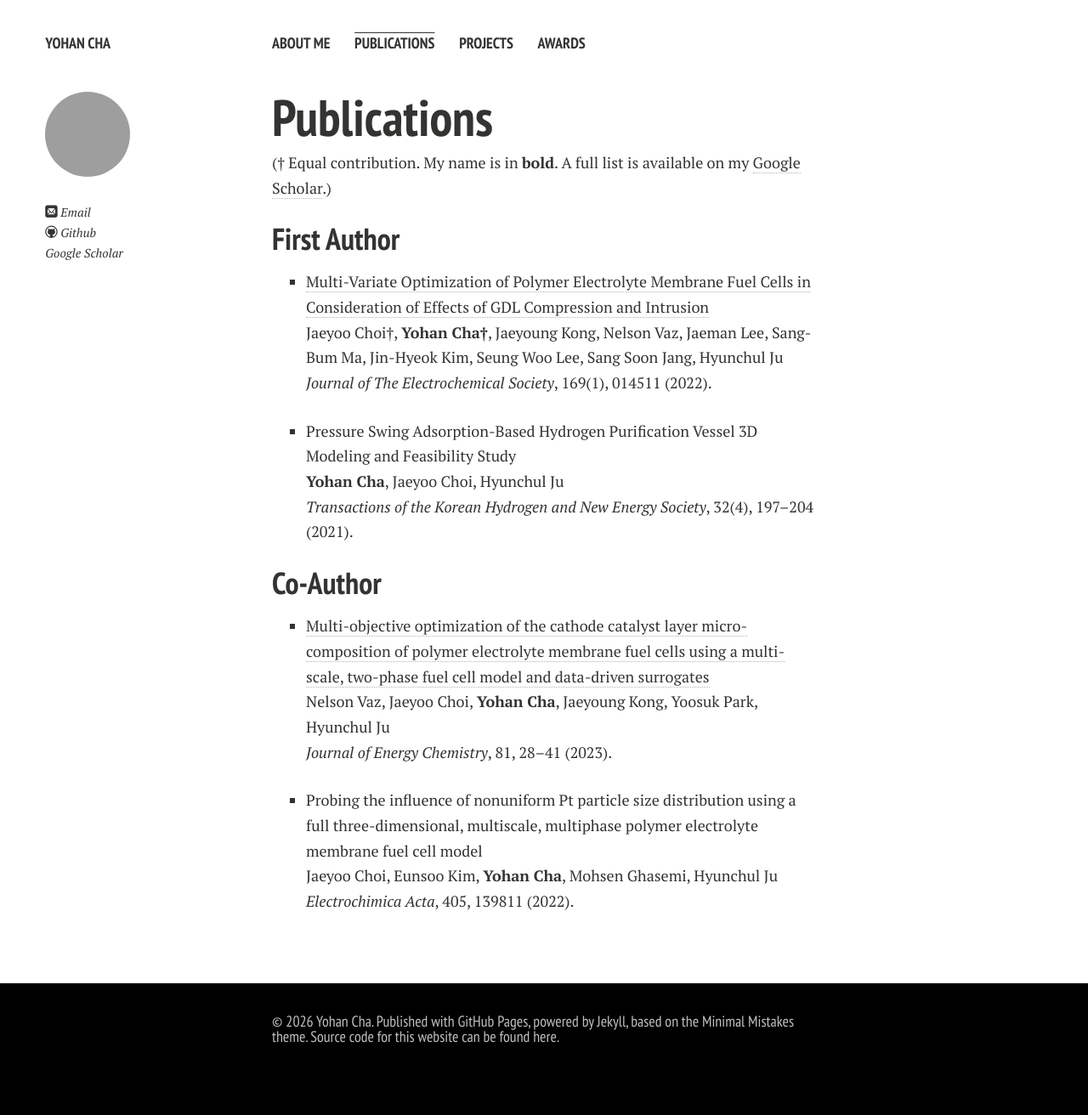
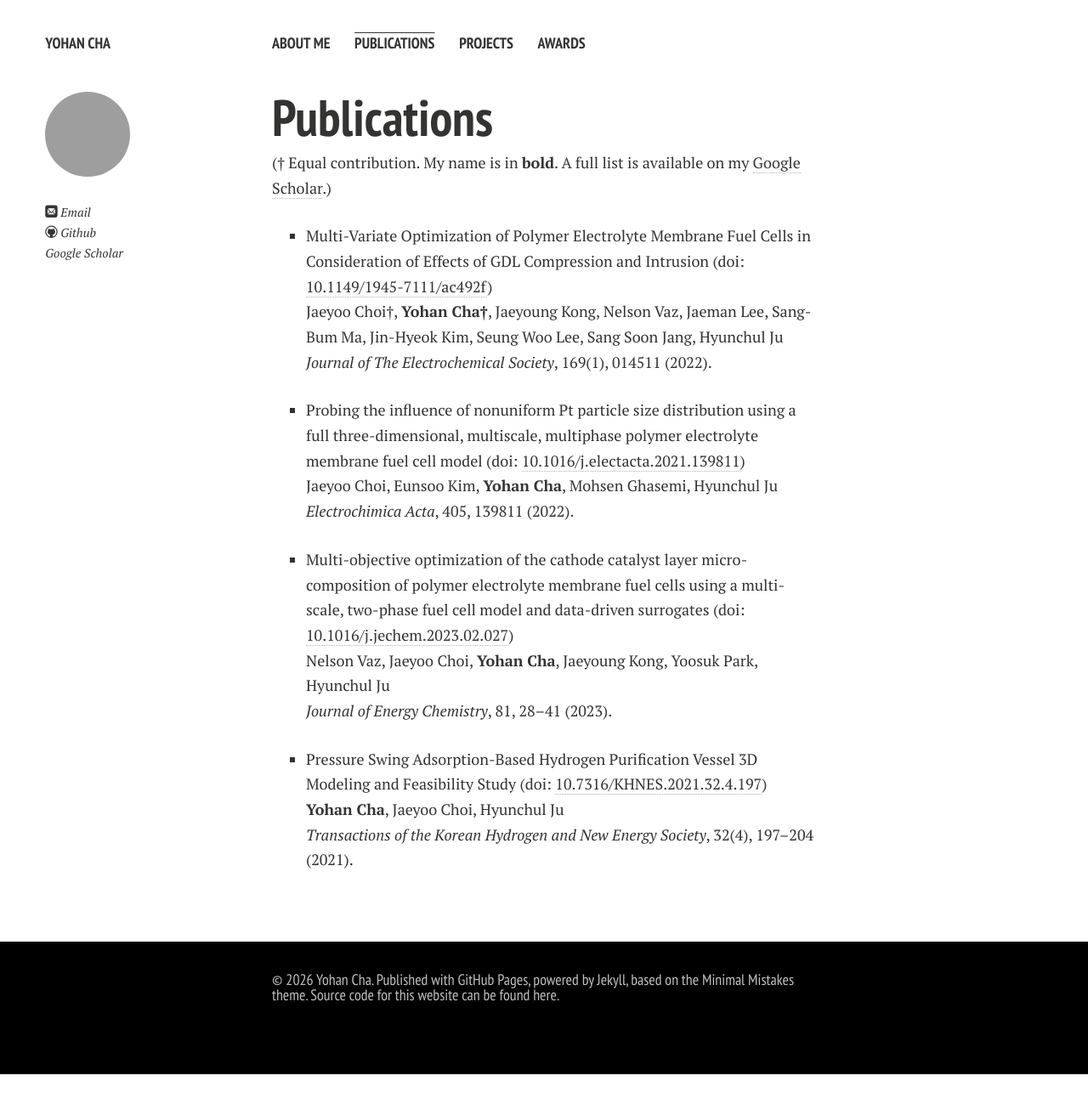
Before and after one commit to powerfulsmooth/powerfulsmooth.github.io, a Jekyll site: the page built from publications.md, in a window 1280 px wide. Shown: the whole page at 85% size. Built offline with Jekyll 4.4.1, drawn with Linux system fonts in a browser that asks for light colours; nearby versions of some CDN libraries; comment, search, counter and statistics services are not loaded; a style sheet for code colours, icons or effects is not loaded; after the commit the page ends 1264 px from its top, so only the background shows below that.

Commit message:
Add files via upload

```diff
--- a/publications.md
+++ b/publications.md
@@ -8,14 +8,10 @@ title: Publications
 
 <p style="text-indent:0;">(† Equal contribution. My name is in <b>bold</b>. A full list is available on my <a href="https://scholar.google.com/citations?user=FL6y8Y8AAAAJ">Google Scholar</a>.)</p>
 
-## First Author
+- Multi-Variate Optimization of Polymer Electrolyte Membrane Fuel Cells in Consideration of Effects of GDL Compression and Intrusion (doi: [10.1149/1945-7111/ac492f](https://doi.org/10.1149/1945-7111/ac492f))<br>Jaeyoo Choi†, **Yohan Cha†**, Jaeyoung Kong, Nelson Vaz, Jaeman Lee, Sang-Bum Ma, Jin-Hyeok Kim, Seung Woo Lee, Sang Soon Jang, Hyunchul Ju<br>*Journal of The Electrochemical Society*, 169(1), 014511 (2022).
 
-- [Multi-Variate Optimization of Polymer Electrolyte Membrane Fuel Cells in Consideration of Effects of GDL Compression and Intrusion](https://inha.elsevierpure.com/en/publications/multi-variate-optimization-of-polymer-electrolyte-membrane-fuel-c)<br>Jaeyoo Choi†, **Yohan Cha†**, Jaeyoung Kong, Nelson Vaz, Jaeman Lee, Sang-Bum Ma, Jin-Hyeok Kim, Seung Woo Lee, Sang Soon Jang, Hyunchul Ju<br>*Journal of The Electrochemical Society*, 169(1), 014511 (2022).
+- Probing the influence of nonuniform Pt particle size distribution using a full three-dimensional, multiscale, multiphase polymer electrolyte membrane fuel cell model (doi: [10.1016/j.electacta.2021.139811](https://doi.org/10.1016/j.electacta.2021.139811))<br>Jaeyoo Choi, Eunsoo Kim, **Yohan Cha**, Mohsen Ghasemi, Hyunchul Ju<br>*Electrochimica Acta*, 405, 139811 (2022).
 
-- Pressure Swing Adsorption-Based Hydrogen Purification Vessel 3D Modeling and Feasibility Study<br>**Yohan Cha**, Jaeyoo Choi, Hyunchul Ju<br>*Transactions of the Korean Hydrogen and New Energy Society*, 32(4), 197–204 (2021).
+- Multi-objective optimization of the cathode catalyst layer micro-composition of polymer electrolyte membrane fuel cells using a multi-scale, two-phase fuel cell model and data-driven surrogates (doi: [10.1016/j.jechem.2023.02.027](https://doi.org/10.1016/j.jechem.2023.02.027))<br>Nelson Vaz, Jaeyoo Choi, **Yohan Cha**, Jaeyoung Kong, Yoosuk Park, Hyunchul Ju<br>*Journal of Energy Chemistry*, 81, 28–41 (2023).
 
-## Co-Author
-
-- [Multi-objective optimization of the cathode catalyst layer micro-composition of polymer electrolyte membrane fuel cells using a multi-scale, two-phase fuel cell model and data-driven surrogates](https://www.sciencedirect.com/science/article/abs/pii/S2095495623001201)<br>Nelson Vaz, Jaeyoo Choi, **Yohan Cha**, Jaeyoung Kong, Yoosuk Park, Hyunchul Ju<br>*Journal of Energy Chemistry*, 81, 28–41 (2023).
-
-- Probing the influence of nonuniform Pt particle size distribution using a full three-dimensional, multiscale, multiphase polymer electrolyte membrane fuel cell model<br>Jaeyoo Choi, Eunsoo Kim, **Yohan Cha**, Mohsen Ghasemi, Hyunchul Ju<br>*Electrochimica Acta*, 405, 139811 (2022).
+- Pressure Swing Adsorption-Based Hydrogen Purification Vessel 3D Modeling and Feasibility Study (doi: [10.7316/KHNES.2021.32.4.197](https://doi.org/10.7316/KHNES.2021.32.4.197))<br>**Yohan Cha**, Jaeyoo Choi, Hyunchul Ju<br>*Transactions of the Korean Hydrogen and New Energy Society*, 32(4), 197–204 (2021).
```
Also changed, not shown: index.md (+1 -5 lines).
